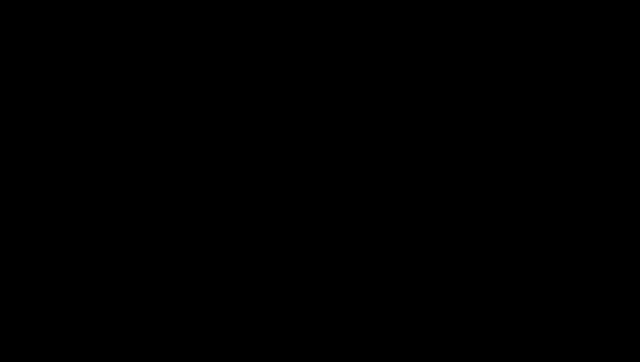
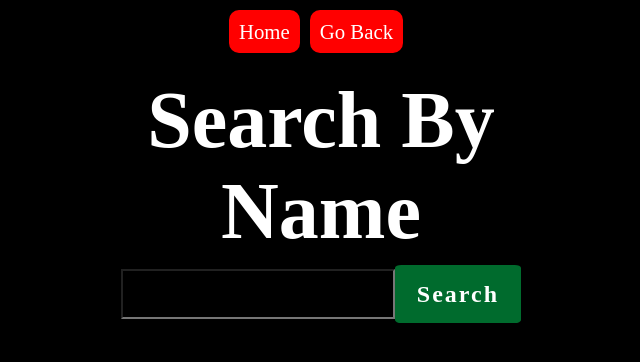
Before and after one commit to spiropoulos94/AlcoholApp, a React (Create React App) app: page /select/name in a window 1280 px wide. Shown: the top 362 px of the page, without its empty margins (319-959 px from the left). Built offline with nearby package versions, Linux system fonts and the light colour scheme; a web font is replaced by a local one.

Commit message:
search-by-name-page.component added

```diff
--- a/src/App.js
+++ b/src/App.js
@@ -4,6 +4,7 @@
 import WelcomeScreen from "./pages/welcomescreen/welcome-screen.component";
 import SelectionScreen from "./pages/selection-screen/selection-screen.component";
 import RandomCocktailPage from "./pages/random-cocktail-page/random-cocktail-page.component";
+import SearchByNamePage from "./pages/search-by-name-page/search-by-name-page.component";
 
 //https://icons8.com/illustrations/cocktail
 //https://dev.to/theme_selection/best-design-resources-websites-every-developer-should-bookmark-1p5d
@@ -18,6 +19,7 @@
                     <Route exact path="/" component={WelcomeScreen}/>
                     <Route exact path="/select" component = {SelectionScreen}/>
                     <Route exact path="/select/random" component = {RandomCocktailPage}/>
+                    <Route exact path="/select/name" component = {SearchByNamePage}/>
 
                 </Switch>
             </div>
--- a/src/components/button/button.styles.scss
+++ b/src/components/button/button.styles.scss
@@ -9,7 +9,7 @@
   font-family: inherit;
   line-height: 1.75;
   font-size: 1.5rem;
-  top: 60%;
+  //top: 60%;
   cursor: pointer;
 
   &:hover {
--- /dev/null
+++ b/src/pages/search-by-name-page/search-by-name-page.component.jsx
@@ -0,0 +1,45 @@
+import React, {useState} from 'react';
+import CocktailCard from "../../components/cocktail-card/cocktail-card.component";
+import {Link} from "react-router-dom";
+import Button from "../../components/button/button.component";
+import Navigation from "../../components/navigation/navigation.component";
+import "./search-by-name-page.styles.scss";
+
+const SearchByNamePage = () => {
+
+    let url = "https://www.thecocktaildb.com/api/json/v1/1/random.php"
+
+    let [cocktailData, setCocktailData] = useState(null)
+    let [isLoading, setIsLoading] = useState(true)
+
+    const fetchCocktailData = () => {
+        setIsLoading(true)
+        fetch(url)
+            .then(res => res.json())
+            .then(data => {
+                setCocktailData(data.drinks[0])
+                setIsLoading(false)
+            })
+    }
+
+    function InputComponent(){
+        return (
+            <form className="input-component">
+                <label htmlFor="cocktailSearch"/>
+                <input type="text" id="cocktailSearch" name="cocktailSearch" defaultValue="" />
+                <Button type="submit">Search</Button>
+            </form>
+        )
+    }
+
+    return (
+        <div className="random-cocktail-page">
+            <Navigation/>
+            <h2 className="page-title" >Search By Name</h2>
+            <InputComponent/>
+
+        </div>
+    );
+};
+
+export default SearchByNamePage;
--- /dev/null
+++ b/src/pages/search-by-name-page/search-by-name-page.styles.scss
@@ -0,0 +1,12 @@
+.input-component {
+  display: flex;
+  height: 50px;
+  align-items: center;
+  text-align: center;
+  width: 400px;
+  input {
+    height: 50px;
+    width: 70%;
+    color: white;
+  }
+}
```
